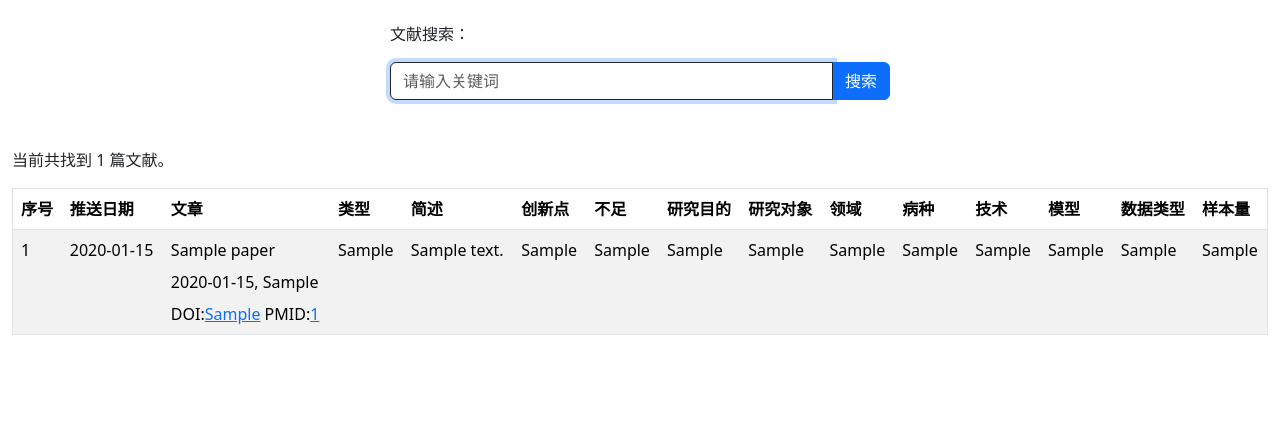
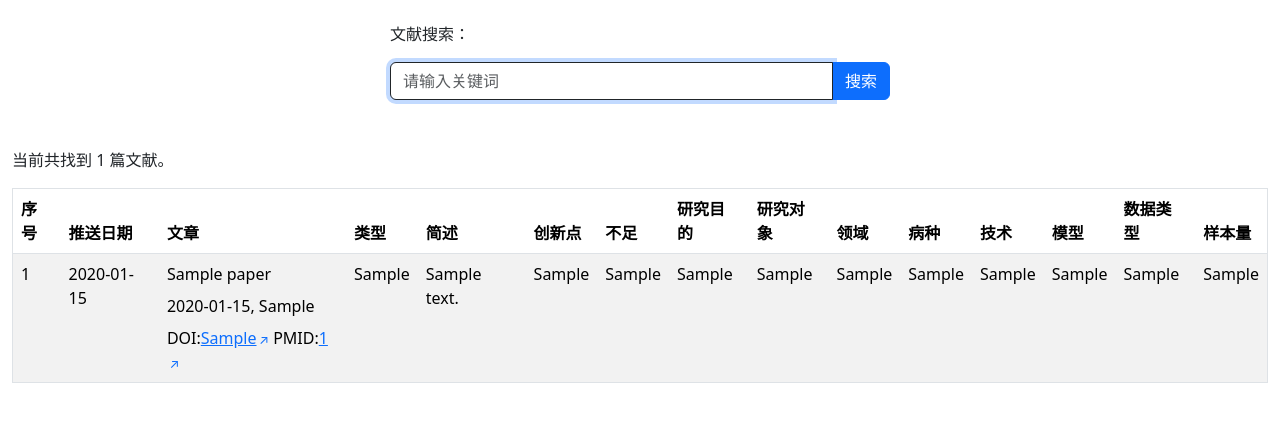
Before and after one commit to yanlinlin82/what-deep-learning-does-in-biomedicine, a Django app: page / in a window 1280 px wide. Shown: the part 210-632 px from the top of the page. Run offline with Django 5.2, Linux system fonts and the light colour scheme; tables that the repository leaves empty hold one stand-in row (values such as "Sample post"); some libraries are stand-ins or nearby versions.

Commit message:
Mark external links.

```diff
--- a/core/templates/core/home.html
+++ b/core/templates/core/home.html
@@ -52,8 +52,8 @@
         <div>{{ paper.title }}</div>
         <div class="mt-2">{{ paper.pub_date }}, {{ paper.journal }}</div>
         <div class="mt-2">
-          {% if paper.doi %}DOI:<a href="https://doi.org/{{ paper.doi }}" target="_blank">{{ paper.doi }}</a>{% endif %}
-          {% if paper.pmid %}PMID:<a href="https://pubmed.ncbi.nlm.nih.gov/{{ paper.pmid }}" target="_blank">{{ paper.pmid }}</a>{% endif %}
+          {% if paper.doi %}DOI:<a href="https://doi.org/{{ paper.doi }}" target="_blank" class="external-link">{{ paper.doi }}</a>{% endif %}
+          {% if paper.pmid %}PMID:<a href="https://pubmed.ncbi.nlm.nih.gov/{{ paper.pmid }}" target="_blank" class="external-link">{{ paper.pmid }}</a>{% endif %}
         </div>
       </td>
       <td>{{ paper.article_type }}</td>
--- a/templates/base.html
+++ b/templates/base.html
@@ -9,6 +9,9 @@
   <script src="{% static 'js/bootstrap.bundle.min.js' %}"></script>
   <link rel="icon" href="{% static 'favicon.ico' %}" type="image/x-icon">
   {% block custom_style %}{% endblock %}
+  <style>
+    .external-link::after {content: ' \2197'; font-size: 0.8em; margin-left: 0.2em; display: inline-block;}
+  </style>
 </head>
 <body>
   <div class="container-fluid py-3">
```
